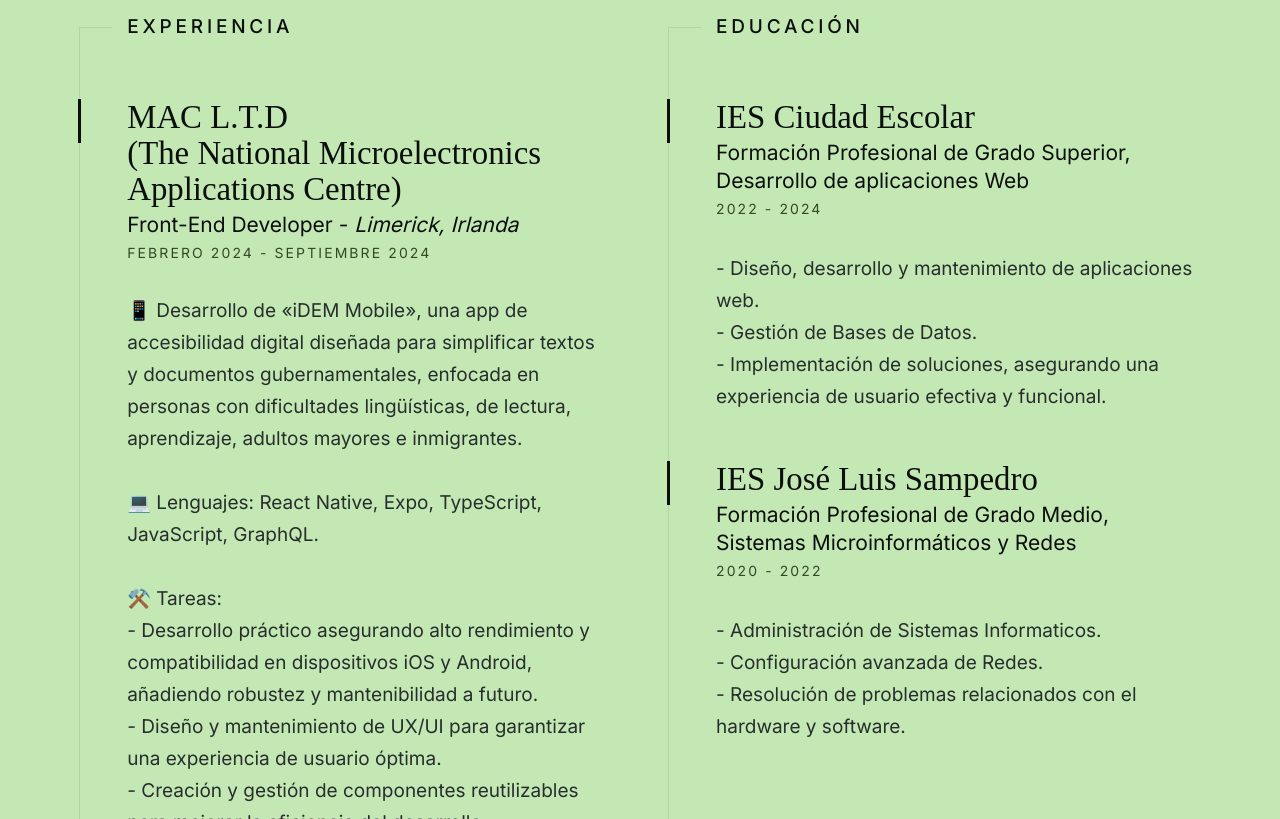
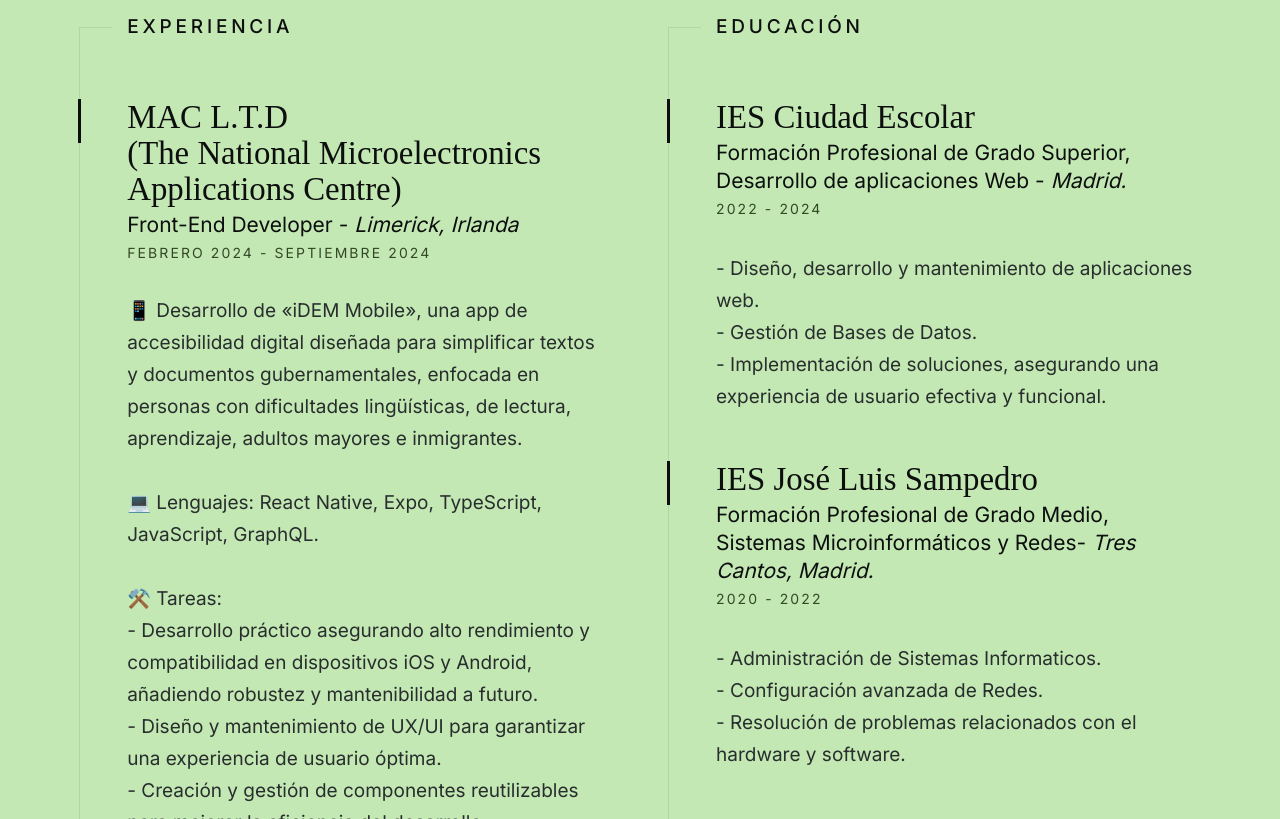
Before and after one commit to ARCHRIS-01/Portfolio-v1, a plain HTML site: page index.html in a window 1280 px wide. Shown: the part 2681-3500 px from the top of the page. Drawn offline with Linux system fonts and the light colour scheme; a web font is replaced by a local one.

Commit message:
Minor changes

```diff
--- a/index.html
+++ b/index.html
@@ -199,6 +199,7 @@
 
                                         💻 Herramientas: Ivanti, IBM Control Desk, Microsoft Authenticator, VSCode. <br><br>
 
+                                        ⚒️ Tareas: <br>
                                         - Automatización de sistemas con scripts personalizados.<br>
                                         - Gestión de reportes y escalado de incidencias críticas.<br>
                                         - Resolución técnica presencial y remota.<br>
@@ -221,7 +222,7 @@
                                 <div class="timeline__header">
                                     <h4 class="timeline__title">IES Ciudad Escolar</h3>
                                         <h5 class="timeline__meta">Formación Profesional de Grado Superior, Desarrollo
-                                            de aplicaciones Web</h5>
+                                            de aplicaciones Web - <i>Madrid.</i></h5>
                                         <p class="timeline__timeframe">2022 - 2024</p>
                                 </div>
                                 <div class="timeline__desc">
@@ -239,7 +240,7 @@
                                 <div class="timeline__header">
                                     <h4 class="timeline__title">IES José Luis Sampedro</h4>
                                     <h5 class="timeline__meta">Formación Profesional de Grado Medio, Sistemas
-                                        Microinformáticos y Redes</h5>
+                                        Microinformáticos y Redes- <i>Tres Cantos, Madrid.</i></h5>
                                     <p class="timeline__timeframe">2020 - 2022</p>
                                 </div>
                                 <div class="timeline__desc">
```
